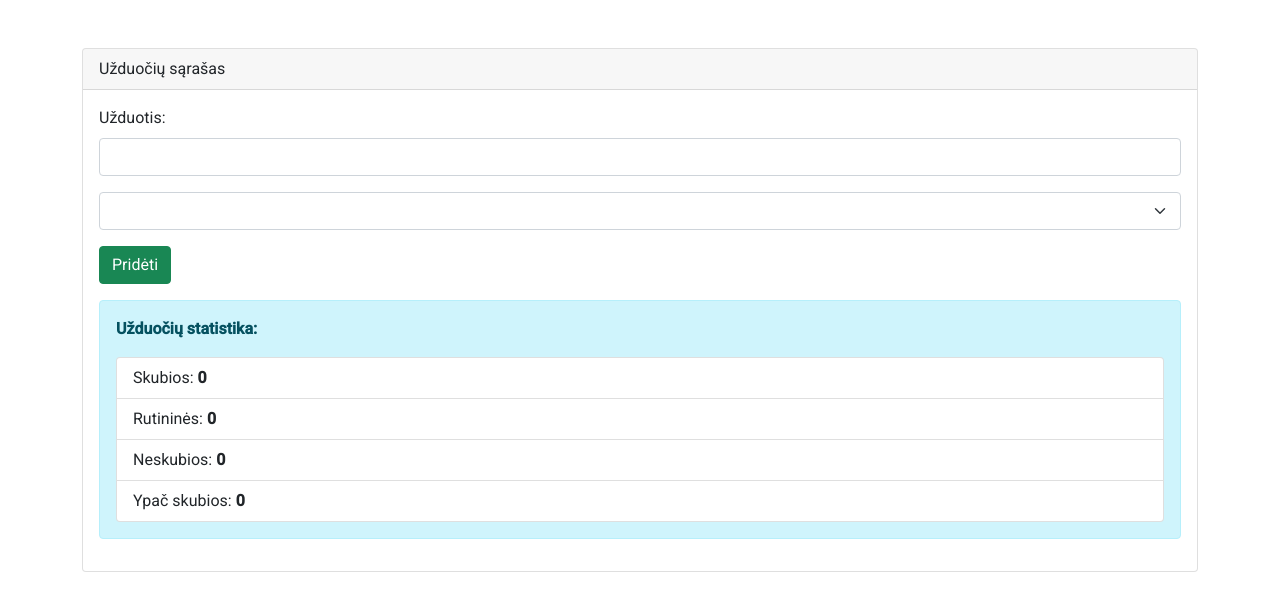
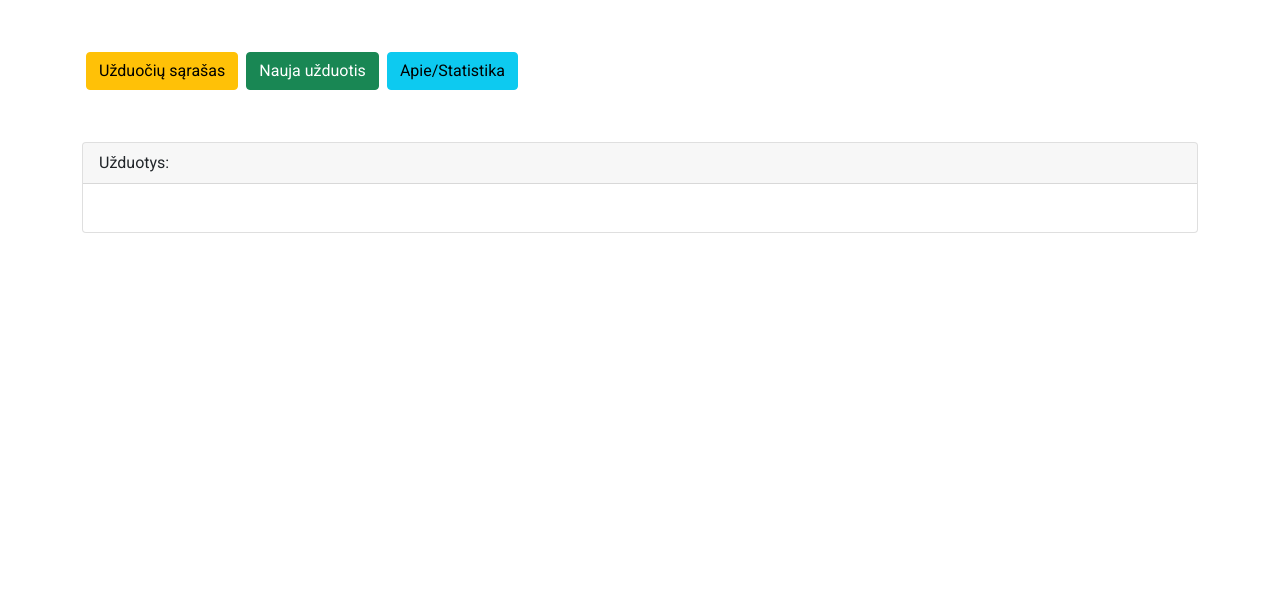
Before and after one commit to IndrePet/angular-2-pirkiniai, an Angular app: page / in a window 1280 px wide. Shown: the top 608 px of the page. Built offline with nearby package versions, Linux system fonts and the light colour scheme.

Commit message:
5 uzduotis: Router

```diff
--- a/src/app/app.component.html
+++ b/src/app/app.component.html
@@ -1,14 +1,8 @@
 <div class="container">
+  <app-navigation></app-navigation>
   <div class="row mt-5">
     <div class="col-s">
-      <div class="card">
-        <div class="card-header">Užduočių sąrašas</div>
-        <div class="card-body">
-          <app-new-task></app-new-task>
-          <app-task-type-stats></app-task-type-stats>
-          <app-tasks-list></app-tasks-list>
-        </div>
-      </div>
+      <router-outlet></router-outlet>
     </div>
   </div>
 </div>
--- a/src/app/app.module.ts
+++ b/src/app/app.module.ts
@@ -6,10 +6,26 @@
 import { NewTaskComponent } from './components/new-task/new-task.component';
 import { FormsModule } from '@angular/forms';
 import { TaskTypeStatsComponent } from './components/task-type-stats/task-type-stats.component';
+import { NavigationComponent } from './components/navigation/navigation.component';
+import { AboutComponent } from './components/about/about.component';
+import { RouterModule, Routes } from '@angular/router';
+
+const appRoutes: Routes = [
+  { path: '', component: TasksListComponent },
+  { path: 'new', component: NewTaskComponent },
+  { path: 'about', component: AboutComponent },
+];
 
 @NgModule({
-  declarations: [AppComponent, TasksListComponent, NewTaskComponent, TaskTypeStatsComponent],
-  imports: [BrowserModule, FormsModule],
+  declarations: [
+    AppComponent,
+    TasksListComponent,
+    NewTaskComponent,
+    TaskTypeStatsComponent,
+    NavigationComponent,
+    AboutComponent,
+  ],
+  imports: [BrowserModule, FormsModule, RouterModule.forRoot(appRoutes)],
   providers: [],
   bootstrap: [AppComponent],
 })
--- /dev/null
+++ b/src/app/components/about/about.component.html
@@ -0,0 +1 @@
+<app-task-type-stats></app-task-type-stats>
--- /dev/null
+++ b/src/app/components/about/about.component.ts
@@ -0,0 +1,15 @@
+import { Component, OnInit } from '@angular/core';
+
+@Component({
+  selector: 'app-about',
+  templateUrl: './about.component.html',
+  styleUrls: ['./about.component.css']
+})
+export class AboutComponent implements OnInit {
+
+  constructor() { }
+
+  ngOnInit(): void {
+  }
+
+}
--- /dev/null
+++ b/src/app/components/navigation/navigation.component.html
@@ -0,0 +1,5 @@
+<div class="mt-5 mb-3">
+  <a routerLink="/" class="btn btn-warning m-1">Užduočių sąrašas</a>
+  <a routerLink="/new" class="btn btn-success m-1">Nauja užduotis</a>
+  <a routerLink="/about" class="btn btn-info m-1">Apie/Statistika</a>
+</div>
--- /dev/null
+++ b/src/app/components/navigation/navigation.component.ts
@@ -0,0 +1,15 @@
+import { Component, OnInit } from '@angular/core';
+
+@Component({
+  selector: 'app-navigation',
+  templateUrl: './navigation.component.html',
+  styleUrls: ['./navigation.component.css']
+})
+export class NavigationComponent implements OnInit {
+
+  constructor() { }
+
+  ngOnInit(): void {
+  }
+
+}
--- a/src/app/components/new-task/new-task.component.html
+++ b/src/app/components/new-task/new-task.component.html
@@ -1,3 +1,6 @@
+<div class="card">
+  <div class="card-header">Pridėti užduotį</div>
+  <div class="card-body">
     <div class="mb-3">
       <label for="" class="form-label">Užduotis: </label>
       <input type="text" class="form-control" [(ngModel)]="taskName" />
@@ -16,3 +19,5 @@
       </select>
     </div>
     <button class="btn btn-success" (click)="addTask()">Pridėti</button>
+  </div>
+</div>
--- a/src/app/components/new-task/new-task.component.ts
+++ b/src/app/components/new-task/new-task.component.ts
@@ -1,5 +1,6 @@
 import { Component, OnInit } from '@angular/core';
 import { TasksService } from 'src/app/services/tasks.service';
+import { Router } from '@angular/router';
 
 @Component({
   selector: 'app-new-task',
@@ -9,11 +10,12 @@
 export class NewTaskComponent implements OnInit {
   public taskName: string = '';
   public taskType: string = '';
-  constructor(private tasksService: TasksService) {}
+  constructor(private tasksService: TasksService, private router: Router) {}
 
   ngOnInit(): void {}
 
   public addTask() {
     this.tasksService.addTask(this.taskName, this.taskType);
+    this.router.navigate(['/']);
   }
 }
--- a/src/app/components/tasks-list/tasks-list.component.html
+++ b/src/app/components/tasks-list/tasks-list.component.html
@@ -1,3 +1,6 @@
+<div class="card">
+  <div class="card-header">Užduotys:</div>
+  <div class="card-body">
     <div class="mt-3">
       <ul class="list-group">
         <li class="list-group-item" *ngFor="let task of tasks; let n = index">
@@ -8,3 +11,5 @@
         </li>
       </ul>
     </div>
+  </div>
+</div>
```
Also changed, not shown: src/app/components/about/about.component.css (added), src/app/components/navigation/navigation.component.css (added), 2 other files (tests, documents, lock files or other folders). Lines whose indentation alone changed are shown as unchanged.
